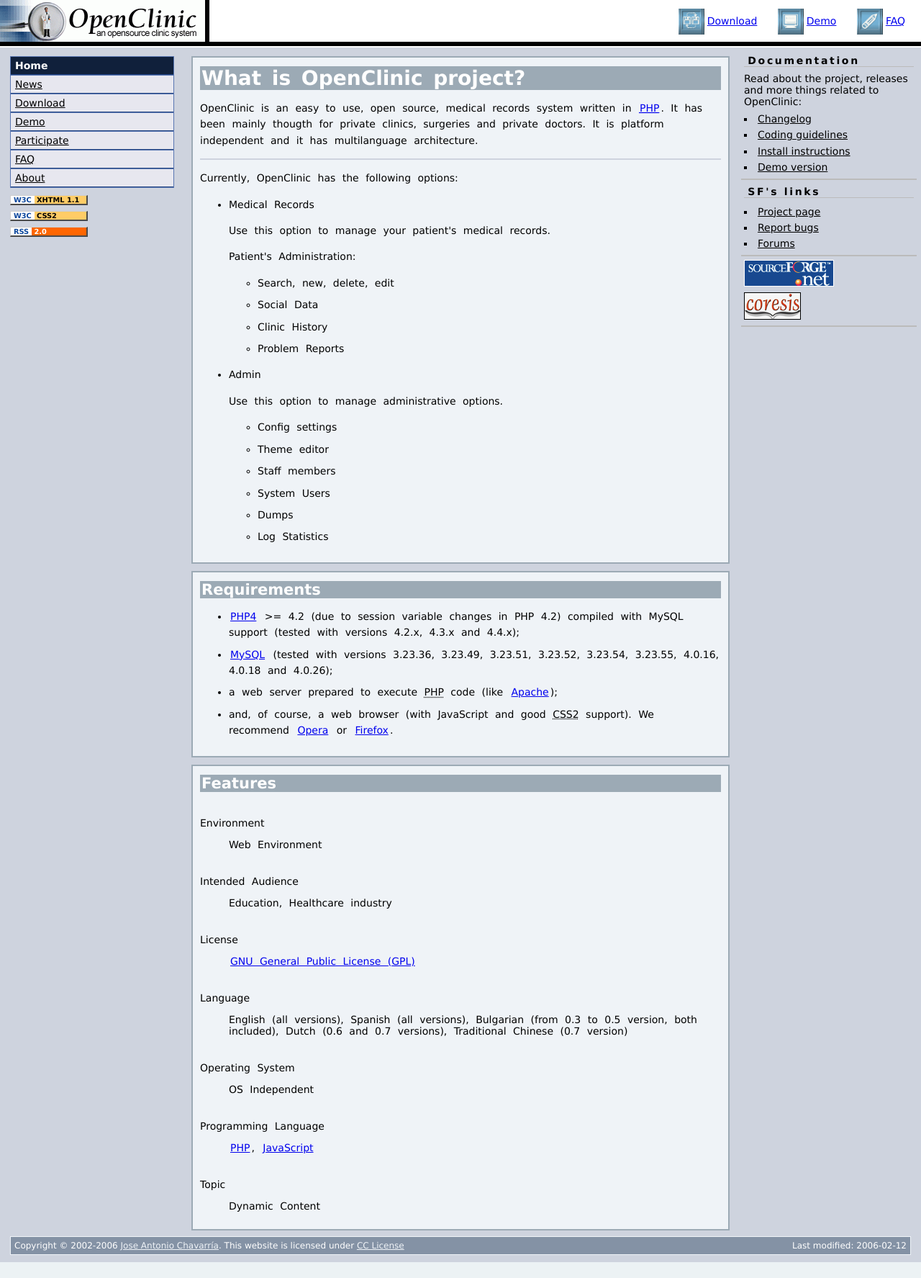
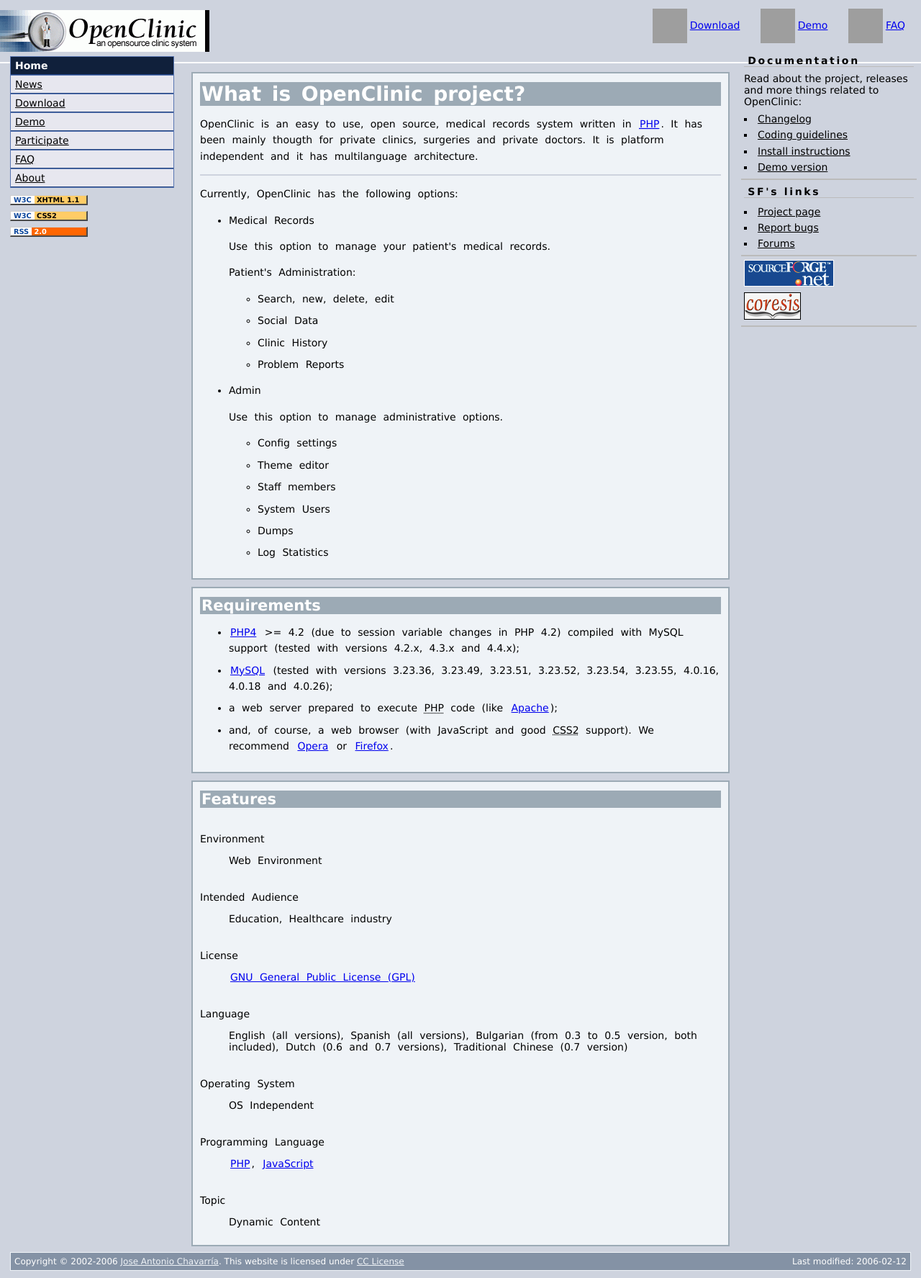
Before and after one commit to jact/openclinic-website, a PHP site: page /index.php in a window 1280 px wide. Shown: the whole page at 72% size. Before the commit the page ends 1753 px from the top, so only its background shows below. Run offline with PHP 8.4, Linux system fonts and the light colour scheme; grey boxes are pictures that could not be loaded.

Commit message:
Cambios en la cabecera del archivo Se añade la cabecera icon Se cambia la dirección del feed Cambios en la estructura de las páginas (más semántica y más escalabilidad)

```diff
--- a/header.php
+++ b/header.php
@@ -1,20 +1,16 @@
 <?php
-/**
- * This file is part of OpenClinic Web Site
- *
- * Copyright (c) 2002-2006 jact
- * Licensed under the Creative Commons License.
- * For full terms see the URL http://creativecommons.org/licenses/by/2.0/.
- *
- * $Id: header.php,v 1.6 2006/02/12 18:02:56 jact Exp $
- */
-
 /**
  * header.php
  *
  * Contains the common header of the web pages
  *
- * Author: jact <openclinic@gmail.com>
+ * Licensed under the Creative Commons License
+ *
+ * @package   OpenClinic Web Site
+ * @copyright 2002-2009 jact
+ * @license   http://creativecommons.org/licenses/by/2.0/
+ * @version   CVS: $Id: header.php,v 1.7 2009/01/06 15:05:33 David Bowman Exp $
+ * @author    jact <openclinic@gmail.com>
  */
 
   if (str_replace("\\", "/", __FILE__) == $_SERVER['SCRIPT_FILENAME'])
@@ -23,6 +19,7 @@
     exit();
   }
 
+  //error_reporting(E_ALL ^ E_NOTICE); // @debug
   /**
    * XHTML Start (XML prolog, DOCTYPE, title page and meta data)
    */
@@ -33,29 +30,33 @@
 
 <link href="mailto:openclinic&#64;gmail.com" rev="made" />
 
+<link rel="icon" type="image/png" href="./i/miniopc.png" />
+
 <link rel="shortcut icon" type="image/png" href="./i/miniopc.png" />
 
 <link rel="bookmark icon" type="image/png" href="./i/miniopc.png" />
 
 <link href="./c/openclinic.css" type="text/css" rel="stylesheet" title="OpenClinic Web Site" />
 
-<link rel="alternate" type="application/rss+xml" title="RSS 2.0" href="./ocw_rss2.php" />
+<link rel="alternate" type="application/rss+xml" title="RSS 2.0" href="./feed.php" />
 </head>
 <body>
-<div id="heading">
-  <p id="homePage">
-    <a href="./index.php" title="Home page"><img id="logo" src="./i/openclinic_logo.png" width="291" height="58" alt="Home page" /></a>
-  </p>
+<div id="wrap">
+  <div id="header">
+    <p id="home_page">
+      <a href="./index.php" title="Home page"><img id="logo" src="./i/openclinic_logo.png" width="291" height="58" alt="Home page" /></a>
+    </p>
 
-  <ul id="shortcuts">
-    <li><a href="http://sourceforge.net/project/showfiles.php?group_id=70742" title="Shortcut to SourceForge download page"><img src="./i/dumps.png" width="36" height="36" title="Download" alt="Download" />Download</a></li>
+    <ul id="shortcuts">
+      <li><a href="http://sourceforge.net/project/showfiles.php?group_id=70742" title="Shortcut to SourceForge download page"><img src="./i/download.png" width="48" height="48" title="Download" alt="Download" />Download</a></li>
 
-    <li><a href="./openclinic/index.php" title="Shortcut to demo version"><img src="./i/users.png" width="36" height="36" title="Demo" alt="Demo" />Demo</a></li>
+      <li><a href="./openclinic/index.php" title="Shortcut to demo version"><img src="./i/demo.png" width="48" height="48" title="Demo" alt="Demo" />Demo</a></li>
 
-    <li><a href="./faq.php"><img src="./i/logs.png" width="36" height="36" title="FAQ" alt="FAQ" />FAQ</a></li>
-  </ul>
-</div>
+      <li><a href="./faq.php"><img src="./i/faq.png" width="48" height="48" title="FAQ" alt="FAQ" />FAQ</a></li>
+    </ul>
+  </div>
 
-<hr />
+  <hr id="separator" />
 
-<div id="content">
+  <div id="main" class="line">
+    <div id="content" class="item">
```
